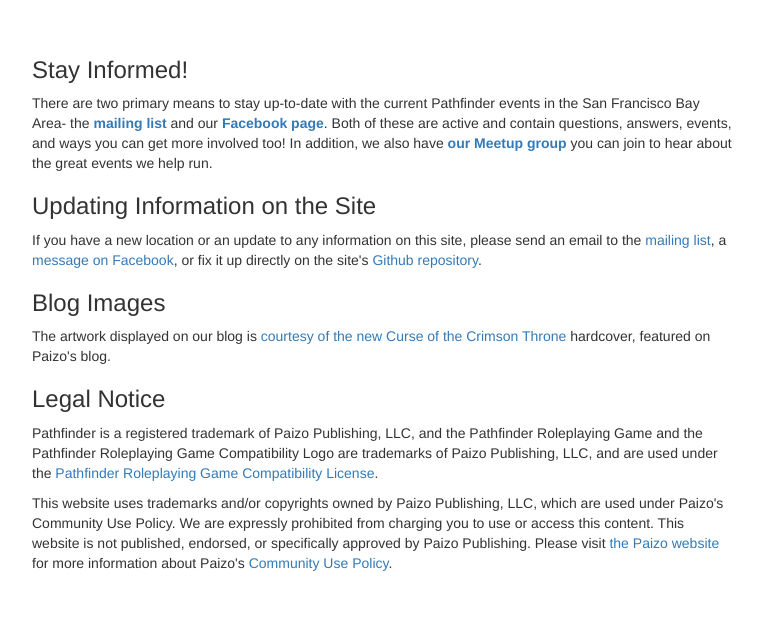
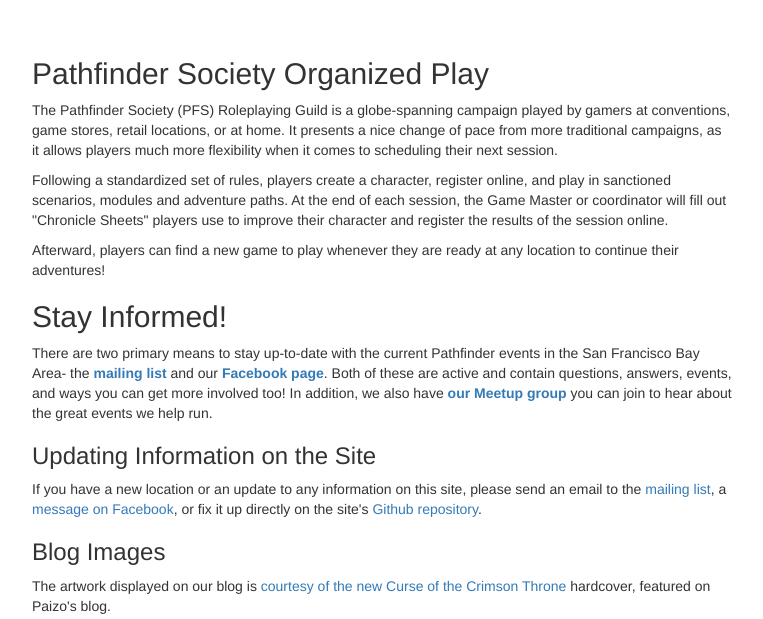
Before and after one commit to Bay-Area-Organized-Play-Foundation/bapfs, a plain HTML site: page bayareapathfinder/about.html in a window 1280 px wide. Shown: the part 414-1033 px from the top of the page, without its empty margins (258-1021 px from the left). Drawn offline with nearby package versions, Linux system fonts and the light colour scheme.

Commit message:
Actually have an About section

```diff
--- a/bayareapathfinder/about.html
+++ b/bayareapathfinder/about.html
@@ -55,7 +55,19 @@
            alt="Seelah vs. Imps"
            src="http://static4.paizo.com/image/content/PathfinderAdventurePath/PZO1021-Half4.jpg">
       <div class="row marketing">
-        <h3>Stay Informed!</h3>
+        <h2>Pathfinder Society Organized Play</h2>
+			<p>The Pathfinder Society (PFS) Roleplaying Guild is a globe-spanning campaign played by
+               gamers at conventions, game stores, retail locations, or at home. It presents a nice
+               change of pace from more traditional campaigns, as it allows players much more
+               flexibility when it comes to scheduling their next session.</p>
+            <p>Following a standardized set of rules, players create a character, register online,
+               and play in sanctioned scenarios, modules and adventure paths. At the end of each
+               session, the Game Master or coordinator will fill out "Chronicle Sheets" players
+               use to improve their character and register the results of the session online.</p>
+            <p>Afterward, players can find a new game to play whenever they are ready at any
+               location to continue their adventures!</p>
+
+        <h2>Stay Informed!</h2>
 			<p>There are two primary means to stay up-to-date with the current Pathfinder events
                in the San Francisco Bay Area- the
                <b><a href="https://groups.yahoo.com/neo/groups/bayareapathfinder">mailing list</a></b>
```
Also changed, not shown: bayareapathfinder/links.html (+1 -1 lines).
